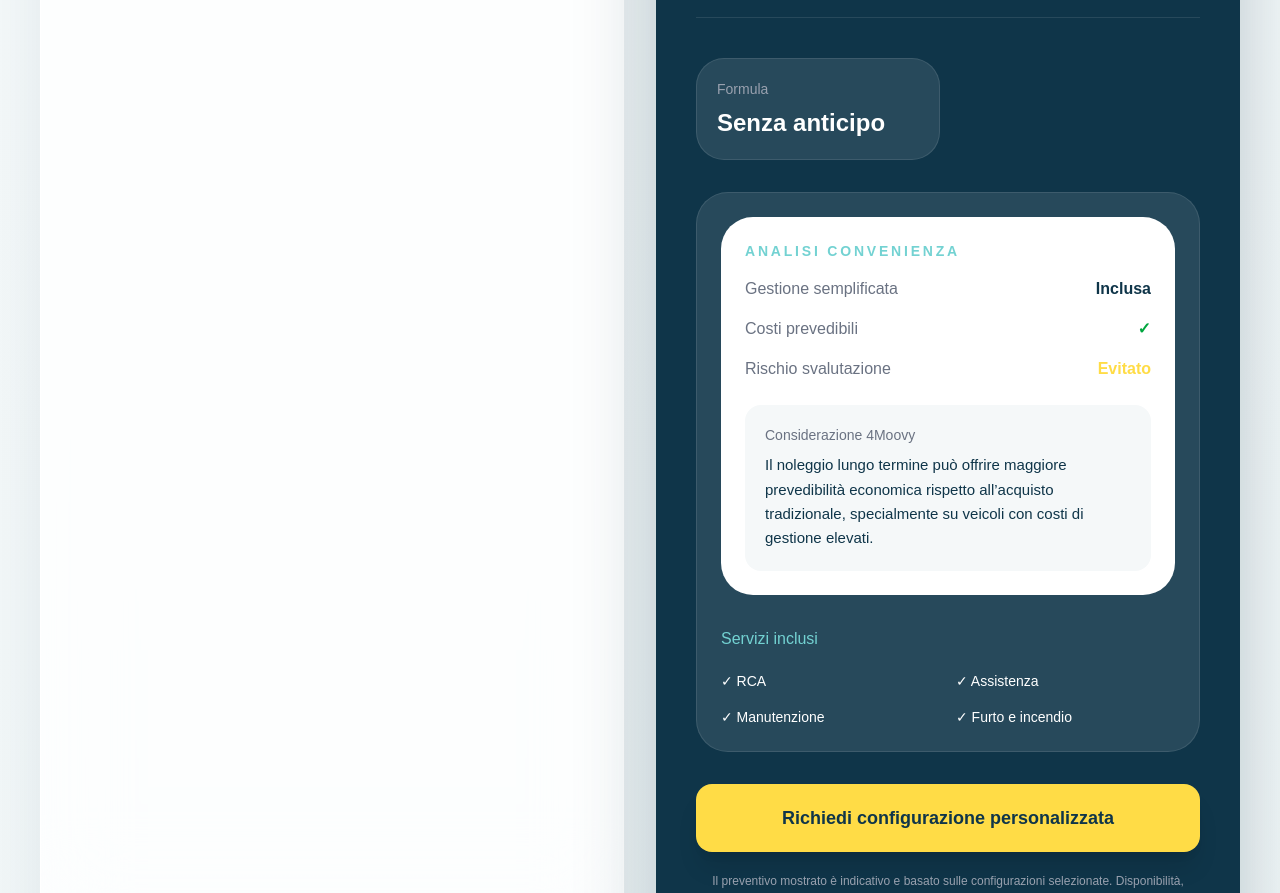
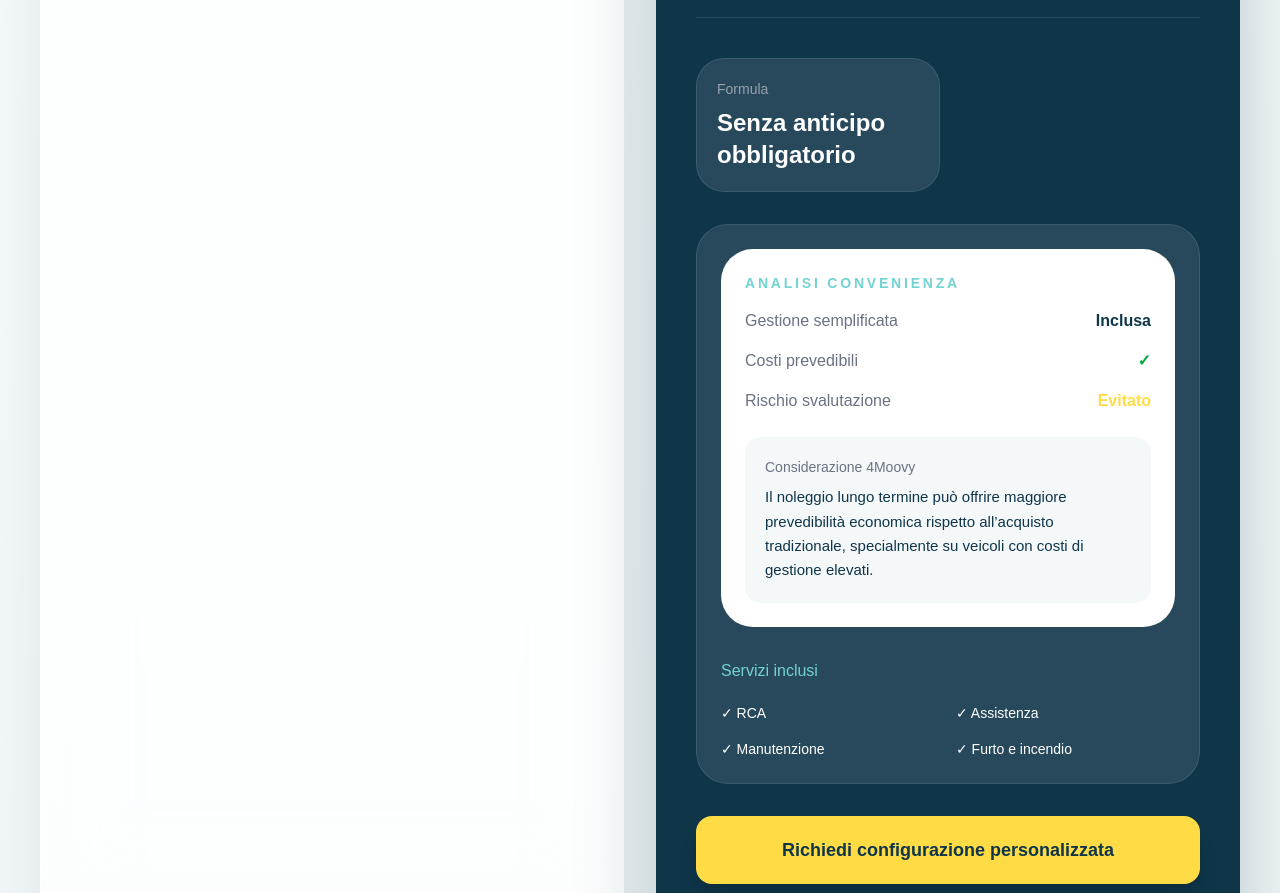
Before and after one commit to Lollo12122006/4moovy, a Next.js app: page /preventivo in a window 1280 px wide. Shown: the part 1861-2754 px from the top of the page. Built offline with nearby package versions, Linux system fonts and the light colour scheme.

Commit message:
make formula text dynamic

```diff
--- a/src/app/preventivo/page.tsx
+++ b/src/app/preventivo/page.tsx
@@ -593,9 +593,9 @@ function PreventivoContent() {
                             </p>
 
                             <p className="text-2xl font-bold">
-                                {upfront === "0€"
-                                    ? "Senza anticipo"
-                                    : `Anticipo ${upfront}`}
+                            {upfront === "0€"
+                                ? "Senza anticipo obbligatorio"
+                                : `Anticipo iniziale ${upfront}`}
                             </p>
 
                         </div>
```
